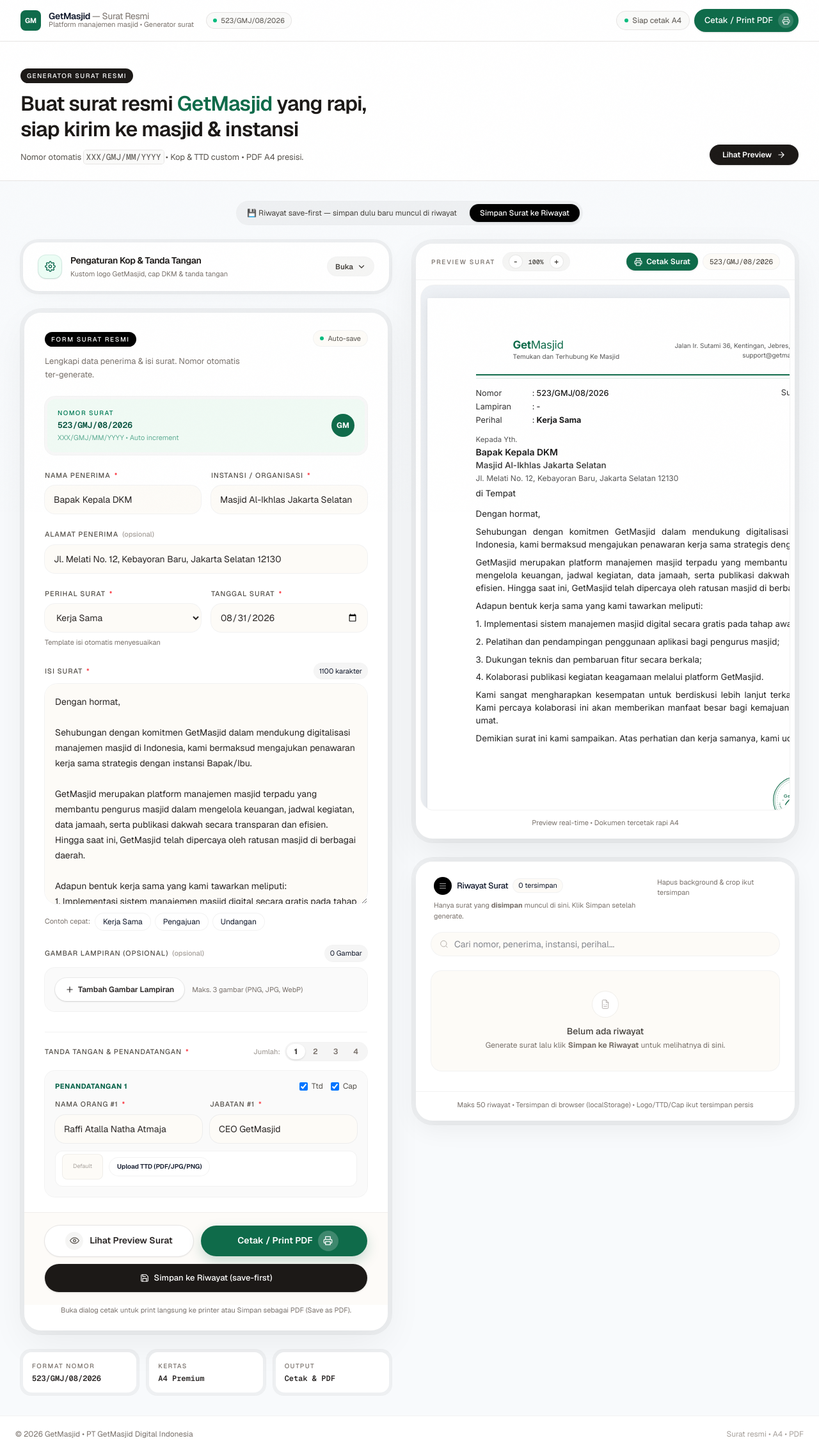
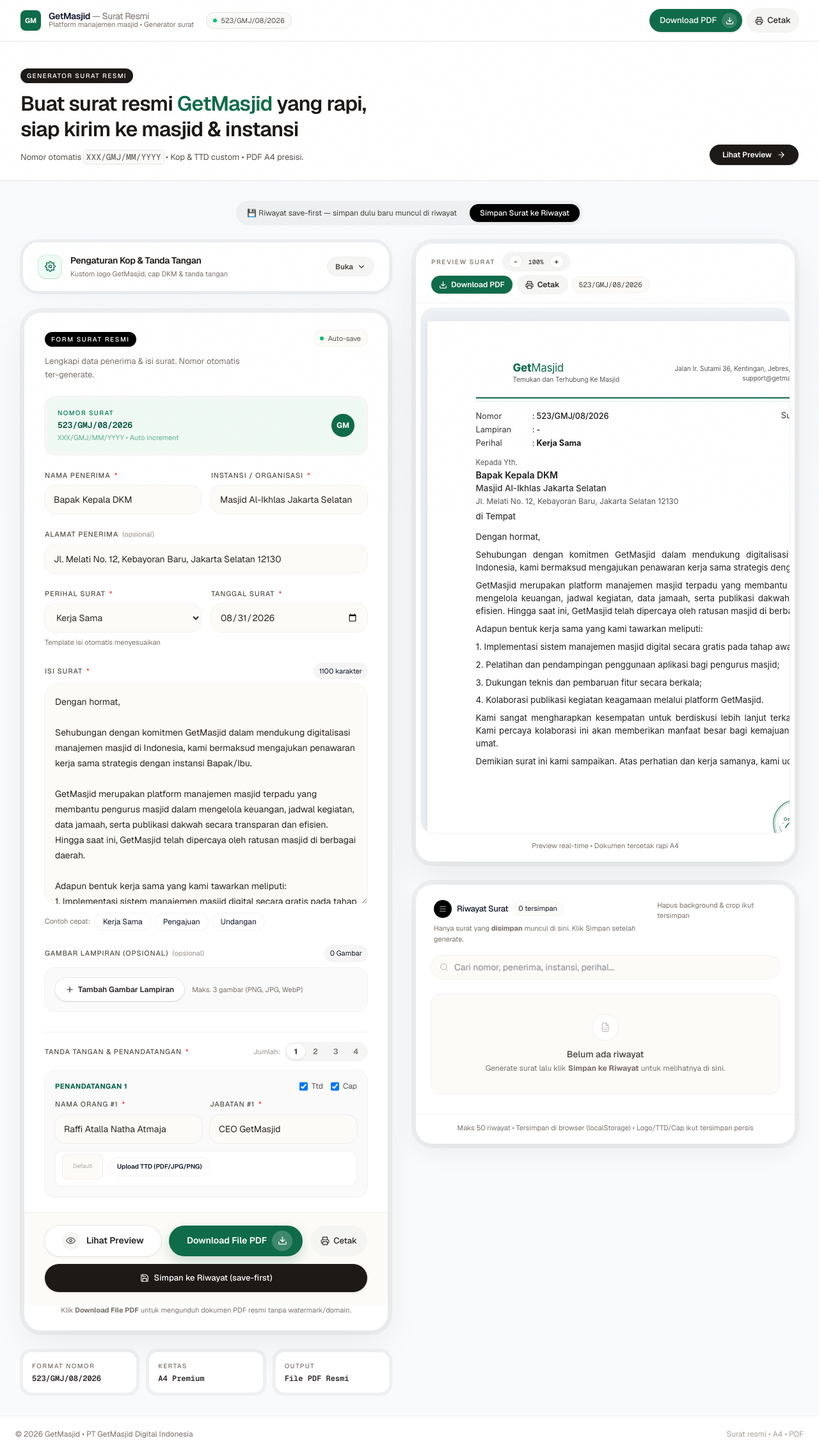
Before and after one commit to raffiatalla90/GenerateSurat, a Next.js app: page / in a window 1280 px wide. Shown: the whole page at 64% size. Built offline with nearby package versions, Linux system fonts and the light colour scheme.

Commit message:
fix: add direct PDF download feature and clean print title without vercel domain

```diff
--- a/package.json
+++ b/package.json
@@ -9,6 +9,7 @@
     "lint": "eslint"
   },
   "dependencies": {
+    "html2pdf.js": "^0.14.0",
     "next": "16.3.3",
     "pdfjs-dist": "^6.3.289",
     "puppeteer": "^25.9.0",
--- a/src/app/page.tsx
+++ b/src/app/page.tsx
@@ -11,6 +11,7 @@
 import { HistoryItem, loadHistory, addHistoryItem, deleteHistoryItem } from "@/lib/history";
 import { generateLetterHTML } from "@/lib/letter-html";
 import { printLetter } from "@/lib/print";
+import { downloadPdfFile } from "@/lib/pdf-download";
 
 function todayISO(): string {
   const d = new Date();
@@ -142,6 +143,32 @@
     setTimeout(() => setToast(null), 2500);
   };
 
+  const handleDownloadHistoryPDF = async (item: HistoryItem) => {
+    try {
+      setToast(`Menyiapkan PDF: ${item.nomorSurat}...`);
+      const payloadData = {
+        ...item.data,
+        signers: item.data.signers || [{
+          nama: item.data.namaPenandatangan || "Raffi Atalla Natha Atmaja",
+          jabatan: item.data.jabatan || "CEO GetMasjid",
+          showSignature: true,
+          showStamp: true,
+        }]
+      };
+      const html = generateLetterHTML(payloadData, item.kopConfig, item.signatureConfig);
+      const perihalDisplay = item.data.perihalCustom || item.data.perihal;
+      const filename = `${item.nomorSurat.replace(/\//g, "-")} - ${perihalDisplay}.pdf`;
+      await downloadPdfFile(html, filename);
+      setToast(`Berhasil unduh PDF: ${item.nomorSurat}`);
+    } catch (e) {
+      console.error(e);
+      alert("Gagal mengunduh PDF riwayat. Mengalihkan ke mode cetak.");
+      handlePrintHistory(item);
+    } finally {
+      setTimeout(() => setToast(null), 2500);
+    }
+  };
+
   const handlePrint = () => {
     if (!data.namaPenerima.trim() || !data.instansiTujuan.trim() || !data.perihal.trim() || !data.isiSurat.trim()) {
       alert("Mohon lengkapi Nama Penerima, Instansi, Perihal, dan Isi Surat.");
@@ -161,6 +188,29 @@
       .catch(() => {});
   };
 
+  const handleDownloadPDF = async () => {
+    if (!data.namaPenerima.trim() || !data.instansiTujuan.trim() || !data.perihal.trim() || !data.isiSurat.trim()) {
+      alert("Mohon lengkapi Nama Penerima, Instansi, Perihal, dan Isi Surat.");
+      return;
+    }
+    setIsGenerating(true);
+    setToast(`Menyiapkan PDF: ${data.nomorSurat}...`);
+    try {
+      const html = generateLetterHTML(data, kopConfig, sigConfig);
+      const perihalDisplay = data.perihalCustom || data.perihal;
+      const filename = `${data.nomorSurat.replace(/\//g, "-")} - ${perihalDisplay}.pdf`;
+      await downloadPdfFile(html, filename);
+      setToast(`Berhasil unduh PDF: ${data.nomorSurat}`);
+    } catch (e) {
+      console.error("Download PDF error:", e);
+      alert("Gagal mengunduh PDF. Mengalihkan ke dialog cetak.");
+      handlePrint();
+    } finally {
+      setIsGenerating(false);
+      setTimeout(() => setToast(null), 3000);
+    }
+  };
+
   return (
     <div className="flex-1 flex flex-col min-h-[100dvh] w-full max-w-full overflow-x-hidden">
       {/* Professional Header */}
@@ -177,21 +227,29 @@
             </span>
           </div>
           <div className="flex items-center gap-2">
-            <span className="hidden md:inline-flex items-center gap-1.5 text-xs px-3 py-1.5 rounded-full bg-stone-50 ring-1 ring-stone-200 text-stone-600">
-              <span className="w-1.5 h-1.5 rounded-full bg-emerald-500" /> Siap cetak A4
-            </span>
+            <button
+              onClick={handleDownloadPDF}
+              disabled={isGenerating}
+              className="group hidden sm:inline-flex items-center gap-2 pl-4 pr-2 py-1.5 h-9 rounded-full bg-[#0f6b4a] text-white text-[13px] font-medium hover:bg-[#0d5a3f] transition-all duration-700 ease-[cubic-bezier(0.32,0.72,0,1)] shadow-sm disabled:opacity-60"
+              title="Download File PDF Resmi (Tanpa Domain)"
+            >
+              <span>{isGenerating ? "Proses..." : "Download PDF"}</span>
+              <span className="w-6 h-6 rounded-full bg-white/15 grid place-items-center group-hover:translate-x-0.5 transition-all duration-700 ease-[cubic-bezier(0.32,0.72,0,1)]">
+                <svg width="13" height="13" viewBox="0 0 24 24" fill="none" stroke="white" strokeWidth="2.2">
+                  <path d="M21 15v4a2 2 0 01-2 2H5a2 2 0 01-2-2v-4M7 10l5 5 5-5M12 15V3" strokeLinecap="round" strokeLinejoin="round" />
+                </svg>
+              </span>
+            </button>
             <button
               onClick={handlePrint}
-              className="group hidden sm:inline-flex items-center gap-2 pl-4 pr-2 py-1.5 h-9 rounded-full bg-[#0f6b4a] text-white text-[13px] font-medium hover:bg-[#0d5a3f] transition-all duration-700 ease-[cubic-bezier(0.32,0.72,0,1)] shadow-sm"
-              title="Cetak Surat atau Simpan sebagai PDF"
+              className="hidden sm:inline-flex items-center gap-1.5 px-3 py-1.5 h-9 rounded-full bg-stone-100 hover:bg-stone-200 ring-1 ring-black/5 text-stone-800 text-[13px] font-medium transition"
+              title="Cetak via Printer Browser"
             >
-              <span>Cetak / Print PDF</span>
-              <span className="w-6 h-6 rounded-full bg-white/15 grid place-items-center group-hover:translate-x-0.5 transition-all duration-700 ease-[cubic-bezier(0.32,0.72,0,1)]">
-                <svg width="13" height="13" viewBox="0 0 24 24" fill="none" stroke="white" strokeWidth="1.8">
-                  <path d="M6 9V2h12v7M6 18H4a2 2 0 01-2-2v-5a2 2 0 012-2h16a2 2 0 012 2v5a2 2 0 01-2 2h-2" strokeLinecap="round" strokeLinejoin="round" />
-                  <path d="M6 14h12v8H6z" strokeLinecap="round" strokeLinejoin="round" />
-                </svg>
-              </span>
+              <svg width="13" height="13" viewBox="0 0 24 24" fill="none" stroke="currentColor" strokeWidth="2">
+                <path d="M6 9V2h12v7M6 18H4a2 2 0 01-2-2v-5a2 2 0 012-2h16a2 2 0 012 2v5a2 2 0 01-2 2h-2" strokeLinecap="round" strokeLinejoin="round" />
+                <path d="M6 14h12v8H6z" strokeLinecap="round" strokeLinejoin="round" />
+              </svg>
+              <span>Cetak</span>
             </button>
             <button onClick={() => setMenuOpen(!menuOpen)} className="w-9 h-9 rounded-full bg-stone-900 text-white grid place-items-center md:hidden relative">
               <span className={`absolute w-3.5 h-[1.2px] bg-white rounded-full transition-all duration-700 ease-[cubic-bezier(0.32,0.72,0,1)] ${menuOpen ? "rotate-45" : "-translate-y-1"}`}></span>
@@ -203,14 +261,24 @@
           <div className="md:hidden border-t border-stone-200 bg-white px-4 py-3 flex flex-col gap-2">
             <div className="text-xs font-mono px-3 py-2 rounded-lg bg-stone-50 ring-1 ring-stone-200">{nomorSurat}</div>
             <button
+              onClick={() => { setMenuOpen(false); handleDownloadPDF(); }}
+              disabled={isGenerating}
+              className="h-9 rounded-full bg-[#0f6b4a] text-white text-sm flex items-center justify-center gap-2 font-medium"
+            >
+              <svg width="14" height="14" viewBox="0 0 24 24" fill="none" stroke="currentColor" strokeWidth="2.2">
+                <path d="M21 15v4a2 2 0 01-2 2H5a2 2 0 01-2-2v-4M7 10l5 5 5-5M12 15V3" strokeLinecap="round" strokeLinejoin="round" />
+              </svg>
+              <span>Download File PDF</span>
+            </button>
+            <button
               onClick={() => { setMenuOpen(false); handlePrint(); }}
-              className="h-9 rounded-full bg-[#0f6b4a] text-white text-sm flex items-center justify-center gap-2"
+              className="h-9 rounded-full bg-stone-100 text-stone-800 text-sm flex items-center justify-center gap-2 font-medium"
             >
               <svg width="14" height="14" viewBox="0 0 24 24" fill="none" stroke="currentColor" strokeWidth="2">
                 <path d="M6 9V2h12v7M6 18H4a2 2 0 01-2-2v-5a2 2 0 012-2h16a2 2 0 012 2v5a2 2 0 01-2 2h-2" strokeLinecap="round" strokeLinejoin="round" />
                 <path d="M6 14h12v8H6z" strokeLinecap="round" strokeLinejoin="round" />
               </svg>
-              <span>Cetak / Print PDF</span>
+              <span>Cetak via Browser</span>
             </button>
           </div>
         )}
@@ -246,12 +314,12 @@
         <div className="grid grid-cols-1 lg:grid-cols-[580px_1fr] gap-6 md:gap-8 items-start w-full min-w-0">
           <div className={`${showMobilePreview ? "hidden lg:block" : "block"} w-full min-w-0 space-y-6 transition-all duration-700 ease-[cubic-bezier(0.32,0.72,0,1)] ${reveal ? "translate-y-0 opacity-100" : "translate-y-8 opacity-0"}`}>
             <SettingsPanel kop={kopConfig} sig={sigConfig} onKopChange={setKopConfig} onSigChange={setSigConfig} />
-            <LetterForm data={data} onChange={setData} onPreview={handlePreview} onPrint={handlePrint} onSave={handleSave} isGenerating={isGenerating} />
+            <LetterForm data={data} onChange={setData} onPreview={handlePreview} onPrint={handlePrint} onDownload={handleDownloadPDF} onSave={handleSave} isGenerating={isGenerating} />
             <div className="grid grid-cols-3 gap-2 sm:gap-3 w-full min-w-0">
               {[
                 { k: "Format Nomor", v: nomorSurat },
                 { k: "Kertas", v: "A4 Premium" },
-                { k: "Output", v: "Cetak & PDF" },
+                { k: "Output", v: "File PDF Resmi" },
               ].map(card => (
                 <div key={card.k} className="p-0.5 sm:p-1 rounded-2xl bg-black/[0.04] ring-1 ring-black/5 min-w-0 overflow-hidden">
                   <div className="rounded-[calc(1rem-2px)] bg-white p-2.5 sm:p-3.5 shadow-[inset_0_1px_1px_rgba(255,255,255,0.9)] overflow-hidden">
@@ -263,8 +331,8 @@
             </div>
           </div>
           <div ref={previewRef} className={`${showMobilePreview ? "block" : "hidden lg:block"} w-full min-w-0 lg:sticky lg:top-[104px] transition-all duration-700 ease-[cubic-bezier(0.32,0.72,0,1)] delay-200 ${reveal ? "translate-y-0 opacity-100" : "translate-y-8 opacity-0"} space-y-6`}>
-            <LetterPreview data={data} kop={kopConfig} sig={sigConfig} onPrint={handlePrint} />
-            <HistoryPanel items={history} onLoad={handleLoadHistory} onDelete={handleDeleteHistory} onPrint={handlePrintHistory} />
+            <LetterPreview data={data} kop={kopConfig} sig={sigConfig} onPrint={handlePrint} onDownload={handleDownloadPDF} isGenerating={isGenerating} />
+            <HistoryPanel items={history} onLoad={handleLoadHistory} onDelete={handleDeleteHistory} onPrint={handlePrintHistory} onDownload={handleDownloadHistoryPDF} />
             {/* Floating Action Bar on Mobile Preview */}
             {showMobilePreview && (
               <div className="lg:hidden fixed bottom-5 left-3 right-3 sm:left-6 sm:right-6 z-40 flex gap-2.5 bg-white/95 backdrop-blur-xl p-2 rounded-2xl shadow-[0_12px_36px_rgba(0,0,0,0.18)] ring-1 ring-black/10 transition-all">
@@ -272,12 +340,11 @@
                   <svg width="14" height="14" viewBox="0 0 24 24" fill="none" stroke="currentColor" strokeWidth="2"><path d="M11 4H4a2 2 0 0 0-2 2v14a2 2 0 0 0 2 2h14a2 2 0 0 0 2-2v-7"/><path d="M18.5 2.5a2.121 2.121 0 0 1 3 3L12 15l-4 1 1-4 9.5-9.5z"/></svg>
                   <span>Edit Surat</span>
                 </button>
-                <button onClick={handlePrint} className="flex-1 h-12 rounded-xl bg-[#0f6b4a] hover:bg-[#0d5a3f] text-white font-semibold text-xs uppercase tracking-wider transition active:scale-95 flex items-center justify-center gap-2 shadow-md">
-                  <svg width="15" height="15" viewBox="0 0 24 24" fill="none" stroke="currentColor" strokeWidth="2">
-                    <path d="M6 9V2h12v7M6 18H4a2 2 0 01-2-2v-5a2 2 0 012-2h16a2 2 0 012 2v5a2 2 0 01-2 2h-2" strokeLinecap="round" strokeLinejoin="round" />
-                    <path d="M6 14h12v8H6z" strokeLinecap="round" strokeLinejoin="round" />
+                <button onClick={handleDownloadPDF} disabled={isGenerating} className="flex-1 h-12 rounded-xl bg-[#0f6b4a] hover:bg-[#0d5a3f] text-white font-semibold text-xs uppercase tracking-wider transition active:scale-95 flex items-center justify-center gap-2 shadow-md disabled:opacity-60">
+                  <svg width="15" height="15" viewBox="0 0 24 24" fill="none" stroke="currentColor" strokeWidth="2.2">
+                    <path d="M21 15v4a2 2 0 01-2 2H5a2 2 0 01-2-2v-4M7 10l5 5 5-5M12 15V3" strokeLinecap="round" strokeLinejoin="round" />
                   </svg>
-                  <span>Cetak Surat (PDF)</span>
+                  <span>{isGenerating ? "Proses..." : "Download PDF"}</span>
                 </button>
               </div>
             )}
@@ -285,7 +352,7 @@
         </div>
         {/* History also for mobile form view */}
         <div className={`${showMobilePreview ? "hidden" : "block lg:hidden"} mt-8`}>
-          <HistoryPanel items={history} onLoad={handleLoadHistory} onDelete={handleDeleteHistory} onPrint={handlePrintHistory} />
+          <HistoryPanel items={history} onLoad={handleLoadHistory} onDelete={handleDeleteHistory} onPrint={handlePrintHistory} onDownload={handleDownloadHistoryPDF} />
         </div>
       </main>
 
--- a/src/components/HistoryPanel.tsx
+++ b/src/components/HistoryPanel.tsx
@@ -66,7 +66,15 @@
                     </div>
                     <div className="flex flex-col gap-1.5 shrink-0">
                       <button onClick={() => onLoad(item)} className="h-7 px-3 rounded-full bg-black text-white text-xs font-medium hover:bg-stone-800">Muat</button>
-                      <button onClick={() => (onPrint ? onPrint(item) : onDownload?.(item))} className="h-7 px-3 rounded-full bg-white ring-1 ring-black/5 text-xs text-stone-700 hover:bg-stone-50 flex items-center justify-center gap-1" title="Cetak Surat / Simpan PDF">
+                      {onDownload && (
+                        <button onClick={() => onDownload(item)} className="h-7 px-3 rounded-full bg-[#0f6b4a] text-white text-xs font-medium hover:bg-[#0d5a3f] flex items-center justify-center gap-1" title="Download File PDF Resmi (Tanpa Domain)">
+                          <svg width="11" height="11" viewBox="0 0 24 24" fill="none" stroke="currentColor" strokeWidth="2.2">
+                            <path d="M21 15v4a2 2 0 01-2 2H5a2 2 0 01-2-2v-4M7 10l5 5 5-5M12 15V3" strokeLinecap="round" strokeLinejoin="round" />
+                          </svg>
+                          <span>PDF</span>
+                        </button>
+                      )}
+                      <button onClick={() => onPrint?.(item)} className="h-7 px-3 rounded-full bg-white ring-1 ring-black/5 text-xs text-stone-700 hover:bg-stone-50 flex items-center justify-center gap-1" title="Cetak Surat via Browser">
                         <svg width="11" height="11" viewBox="0 0 24 24" fill="none" stroke="currentColor" strokeWidth="2">
                           <path d="M6 9V2h12v7M6 18H4a2 2 0 01-2-2v-5a2 2 0 012-2h16a2 2 0 012 2v5a2 2 0 01-2 2h-2" strokeLinecap="round" strokeLinejoin="round" />
                           <path d="M6 14h12v8H6z" strokeLinecap="round" strokeLinejoin="round" />
--- a/src/components/LetterForm.tsx
+++ b/src/components/LetterForm.tsx
@@ -428,30 +428,41 @@
               <span className="w-7 h-7 rounded-full bg-stone-100 flex items-center justify-center text-stone-600 group-hover:bg-stone-200 transition">
                 <svg width="15" height="15" viewBox="0 0 24 24" fill="none" stroke="currentColor" strokeWidth="2"><path d="M1 12s4-7 11-7 11 7 11 7-4 7-11 7S1 12 1 12z"/><circle cx="12" cy="12" r="3"/></svg>
               </span>
-              <span>Lihat Preview Surat</span>
+              <span>Lihat Preview</span>
             </button>
             <button
               type="button"
-              onClick={onPrint || onDownload}
+              onClick={onDownload || onPrint}
               disabled={isGenerating}
               className="group flex-1 h-[48px] rounded-full bg-[#0f6b4a] text-white font-semibold text-[14px] hover:bg-[#0d5a3f] disabled:opacity-60 flex items-center justify-center gap-2 pl-5 pr-2 active:scale-[0.98] transition-all shadow-[0_8px_20px_rgba(15,107,74,0.22)]"
             >
               {isGenerating ? (
                 <>
                   <span className="w-4 h-4 border-2 border-white/40 border-t-white rounded-full animate-spin"/>
-                  <span>Menyiapkan...</span>
+                  <span>Menyiapkan PDF...</span>
                 </>
               ) : (
                 <>
-                  <span>Cetak / Print PDF</span>
+                  <span>Download File PDF</span>
                   <span className="w-8 h-8 rounded-full bg-white/20 flex items-center justify-center group-hover:translate-x-0.5 transition-all">
-                    <svg width="15" height="15" viewBox="0 0 24 24" fill="none" stroke="currentColor" strokeWidth="2">
-                      <path d="M6 9V2h12v7M6 18H4a2 2 0 01-2-2v-5a2 2 0 012-2h16a2 2 0 012 2v5a2 2 0 01-2 2h-2" strokeLinecap="round" strokeLinejoin="round" />
-                      <path d="M6 14h12v8H6z" strokeLinecap="round" strokeLinejoin="round" />
+                    <svg width="15" height="15" viewBox="0 0 24 24" fill="none" stroke="currentColor" strokeWidth="2.2">
+                      <path d="M21 15v4a2 2 0 01-2 2H5a2 2 0 01-2-2v-4M7 10l5 5 5-5M12 15V3" strokeLinecap="round" strokeLinejoin="round" />
                     </svg>
                   </span>
                 </>
               )}
+            </button>
+            <button
+              type="button"
+              onClick={onPrint}
+              className="px-4 h-[48px] rounded-full bg-stone-100 hover:bg-stone-200 text-stone-800 font-medium text-[13px] transition-all flex items-center justify-center gap-1.5 shrink-0"
+              title="Cetak via Printer Browser"
+            >
+              <svg width="14" height="14" viewBox="0 0 24 24" fill="none" stroke="currentColor" strokeWidth="2">
+                <path d="M6 9V2h12v7M6 18H4a2 2 0 01-2-2v-5a2 2 0 012-2h16a2 2 0 012 2v5a2 2 0 01-2 2h-2" strokeLinecap="round" strokeLinejoin="round" />
+                <path d="M6 14h12v8H6z" strokeLinecap="round" strokeLinejoin="round" />
+              </svg>
+              <span>Cetak</span>
             </button>
           </div>
           <button
@@ -463,7 +474,7 @@
             <span>Simpan ke Riwayat (save-first)</span>
           </button>
         </div>
-        <p className="px-4 sm:px-6 md:px-8 pb-6 text-[11px] text-stone-500 text-center">Buka dialog cetak untuk print langsung ke printer atau Simpan sebagai PDF (Save as PDF).</p>
+        <p className="px-4 sm:px-6 md:px-8 pb-6 text-[11px] text-stone-500 text-center">Klik <b>Download File PDF</b> untuk mengunduh dokumen PDF resmi tanpa watermark/domain.</p>
       </div>
     </div>
   );
--- a/src/components/LetterPreview.tsx
+++ b/src/components/LetterPreview.tsx
@@ -10,11 +10,15 @@
   kop,
   sig,
   onPrint,
+  onDownload,
+  isGenerating,
 }: {
   data: LetterData;
   kop?: KopSuratConfig;
   sig?: SignatureConfig;
   onPrint?: () => void;
+  onDownload?: () => void;
+  isGenerating?: boolean;
 }) {
   const html = generateLetterHTML(data, kop, sig);
   const [zoomMultiplier, setZoomMultiplier] = useState(1);
@@ -81,18 +85,32 @@
             </div>
           </div>
 
-          <div className="flex items-center gap-2">
+          <div className="flex items-center gap-1.5 sm:gap-2 flex-wrap">
+            {onDownload && (
+              <button
+                type="button"
+                onClick={onDownload}
+                disabled={isGenerating}
+                className="inline-flex items-center gap-1.5 px-3 py-1 sm:py-1.5 rounded-full bg-[#0f6b4a] hover:bg-[#0d5a3f] text-white text-[11px] sm:text-xs font-semibold transition active:scale-95 shadow-sm disabled:opacity-60"
+                title="Download File PDF Resmi (Tanpa Watermark Domain)"
+              >
+                <svg width="13" height="13" viewBox="0 0 24 24" fill="none" stroke="currentColor" strokeWidth="2.2">
+                  <path d="M21 15v4a2 2 0 01-2 2H5a2 2 0 01-2-2v-4M7 10l5 5 5-5M12 15V3" strokeLinecap="round" strokeLinejoin="round" />
+                </svg>
+                <span>{isGenerating ? "Proses..." : "Download PDF"}</span>
+              </button>
+            )}
             <button
               type="button"
               onClick={handlePrintClick}
-              className="inline-flex items-center gap-1.5 px-3 py-1 sm:py-1.5 rounded-full bg-[#0f6b4a] hover:bg-[#0d5a3f] text-white text-[11px] sm:text-xs font-semibold transition active:scale-95 shadow-sm"
-              title="Cetak Surat atau Simpan sebagai PDF"
+              className="inline-flex items-center gap-1.5 px-3 py-1 sm:py-1.5 rounded-full bg-stone-100 hover:bg-stone-200 ring-1 ring-black/5 text-stone-800 text-[11px] sm:text-xs font-semibold transition active:scale-95"
+              title="Cetak via Printer Browser"
             >
               <svg width="13" height="13" viewBox="0 0 24 24" fill="none" stroke="currentColor" strokeWidth="2">
                 <path d="M6 9V2h12v7M6 18H4a2 2 0 01-2-2v-5a2 2 0 012-2h16a2 2 0 012 2v5a2 2 0 01-2 2h-2" strokeLinecap="round" strokeLinejoin="round" />
                 <path d="M6 14h12v8H6z" strokeLinecap="round" strokeLinejoin="round" />
               </svg>
-              <span>Cetak Surat</span>
+              <span>Cetak</span>
             </button>
             <span className="text-[10.5px] sm:text-[11px] px-2 sm:px-2.5 py-0.5 sm:py-1 rounded-full bg-[#FDFBF7] ring-1 ring-black/5 text-stone-700 font-mono truncate max-w-[130px] sm:max-w-none text-center" title={data.nomorSurat}>
               {data.nomorSurat}
--- a/src/lib/letter-html.ts
+++ b/src/lib/letter-html.ts
@@ -162,7 +162,12 @@
 <head>
 <meta charset="UTF-8" />
 <meta name="viewport" content="width=device-width, initial-scale=1.0" />
+<title>${escapeHtml(perihalDisplay)} - ${escapeHtml(data.nomorSurat)}</title>
 <style>
+  @page {
+    size: A4 portrait;
+    margin: 0;
+  }
   @import url('https://fonts.googleapis.com/css2?family=Inter:wght@400;500;600;700&family=Merriweather:wght@400;700&display=swap');
   * { margin: 0; padding: 0; box-sizing: border-box; }
   body {
--- /dev/null
+++ b/src/lib/pdf-download.ts
@@ -0,0 +1,62 @@
+/**
+ * Helper client-side untuk men-download file PDF murni (.pdf) secara langsung tanpa melalui browser print dialog.
+ * Menghasilkan file PDF A4 bersih tanpa domain vercel atau header/footer bawaan browser.
+ */
+export async function downloadPdfFile(html: string, filename: string) {
+  if (typeof window === "undefined") return;
+
+  // Dynamic import html2pdf agar SSR safe
+  const html2pdfModule = await import("html2pdf.js");
+  const html2pdf = html2pdfModule.default || html2pdfModule;
+
+  // Buat element container tersembunyi
+  const container = document.createElement("div");
+  container.style.position = "absolute";
+  container.style.left = "-9999px";
+  container.style.top = "0";
+  container.style.width = "210mm";
+  container.style.background = "#ffffff";
+  container.innerHTML = html;
+  document.body.appendChild(container);
+
+  // Pastikan script autoScale di dalam html tidak mengganggu rendering canvas
+  const scripts = container.querySelectorAll("script");
+  scripts.forEach((s) => s.remove());
+
+  // Pastikan halaman .page memiliki dimensi persis A4
+  const pages = container.querySelectorAll<HTMLElement>(".page");
+  pages.forEach((p) => {
+    p.style.transform = "none";
+    p.style.zoom = "1";
+    p.style.margin = "0";
+    p.style.boxShadow = "none";
+  });
+
+  const cleanFilename = filename.endsWith(".pdf") ? filename : `${filename}.pdf`;
+
+  const opt = {
+    margin: 0,
+    filename: cleanFilename,
+    image: { type: "jpeg" as const, quality: 0.98 },
+    html2canvas: {
+      scale: 2,
+      useCORS: true,
+      logging: false,
+      scrollY: 0,
+      scrollX: 0,
+      windowWidth: 794, // 210mm at 96dpi
+    },
+    jsPDF: { unit: "mm" as const, format: "a4" as const, orientation: "portrait" as const },
+  };
+
+  try {
+    await html2pdf().set(opt).from(container).save();
+  } catch (err) {
+    console.error("Gagal generate PDF dengan html2pdf:", err);
+    throw err;
+  } finally {
+    if (document.body.contains(container)) {
+      document.body.removeChild(container);
+    }
+  }
+}
```
Also changed, not shown: src/lib/print.ts (+10 -0 lines), 1 other file (tests, documents, lock files or other folders).
